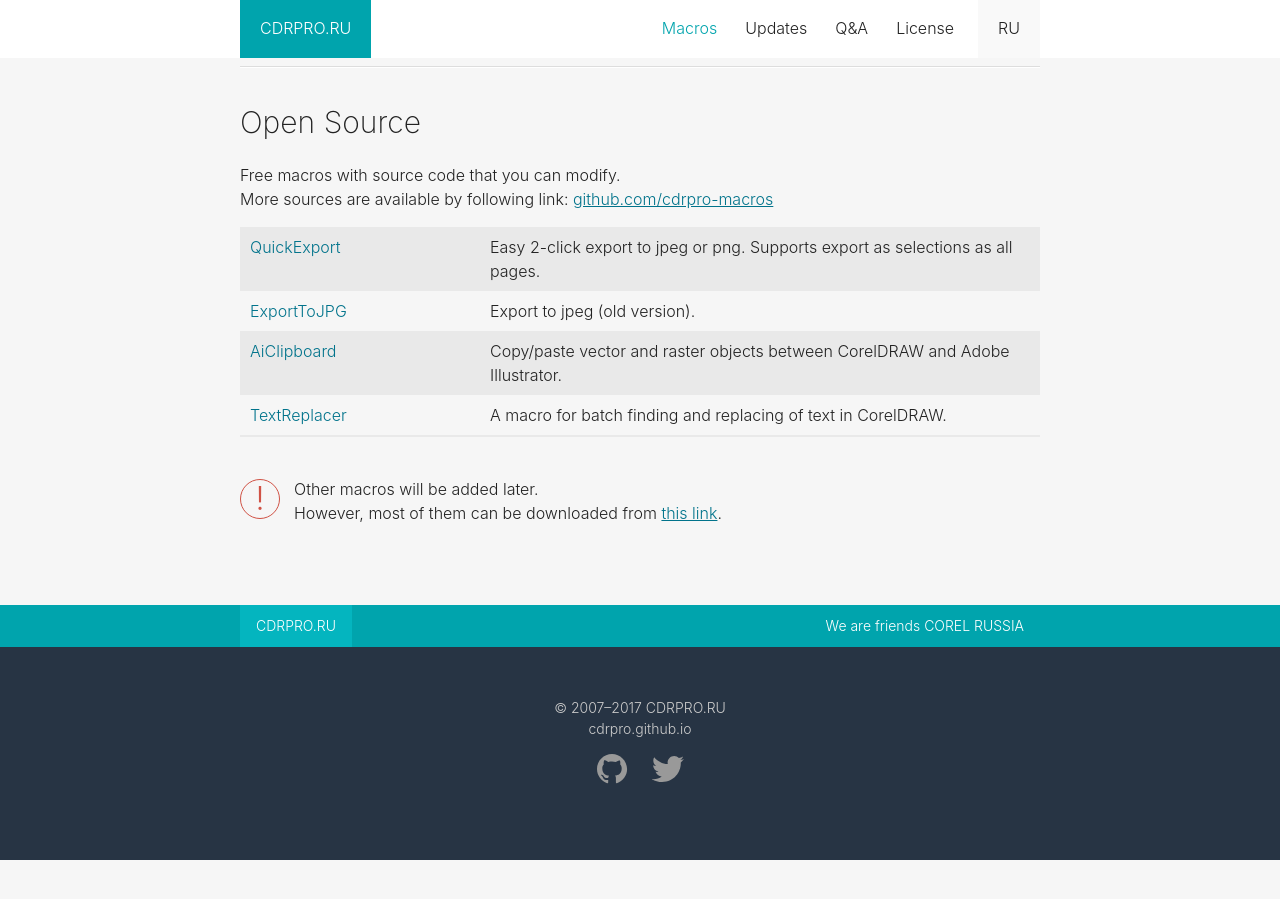
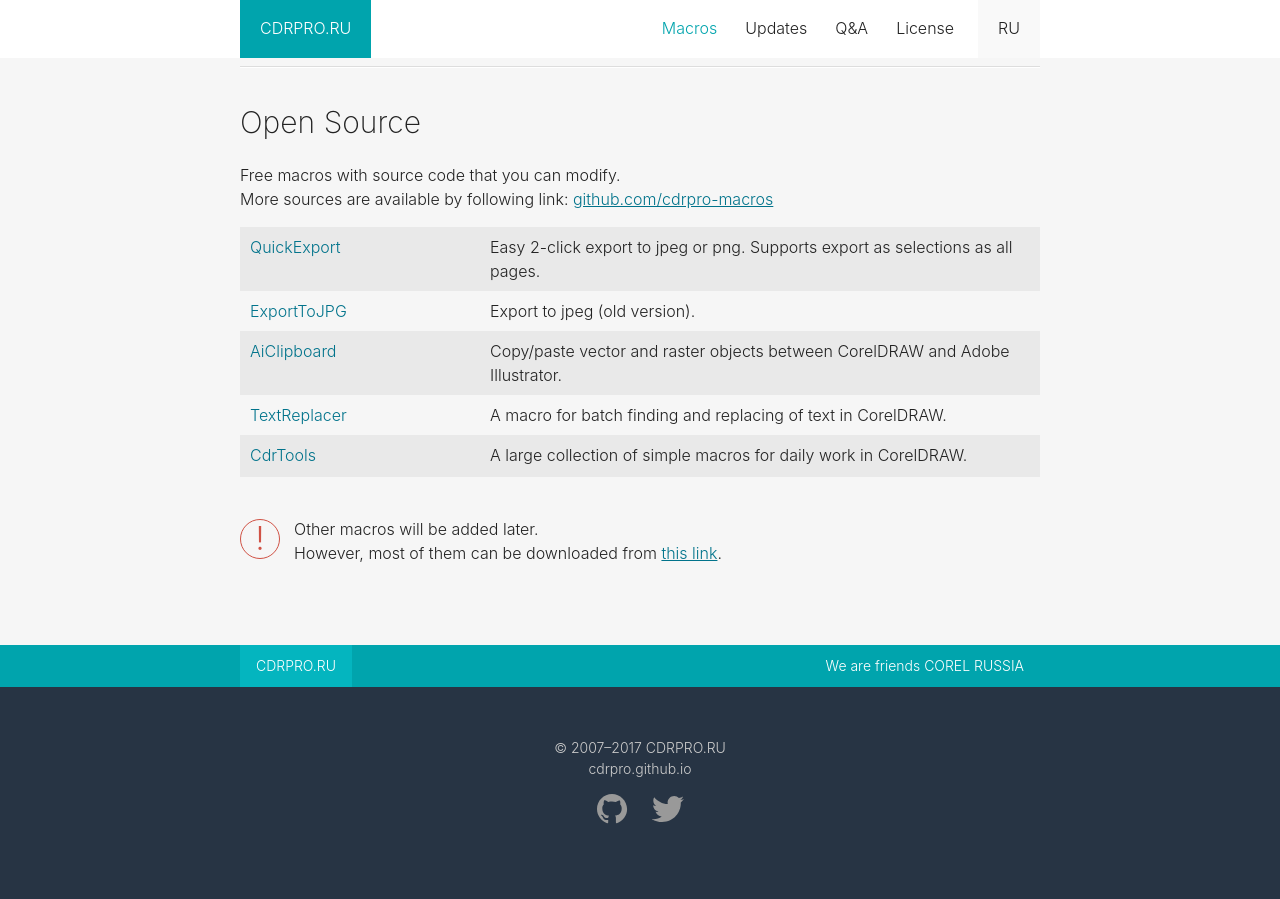
Before and after one commit to cdrpro/cdrpro.github.io, a Jekyll site: the page built from en/macros/macros.html, in a window 1280 px wide and 900 px high, scrolled down 948 px. Built offline with Jekyll 4.4.1, drawn with Linux system fonts in a browser that asks for light colours; before the commit the page ends 1808 px from its top, so only the background shows below that.

Commit message:
Added CdrTools

```diff
--- a/_data/opensource_macros.yml
+++ b/_data/opensource_macros.yml
@@ -22,3 +22,9 @@
   description:
     ru: "Макрос для пакетного поиска и замены текста в CorelDRAW."
     en: "A macro for batch finding and replacing of text in CorelDRAW."
+cdrtools:
+  name: "CdrTools"
+  link: "https://github.com/cdrpro-macros/cdr-tools"
+  description:
+    ru: "Большая коллекция макросов для повседневной работы в CorelDRAW."
+    en: "A large collection of simple macros for daily work in CorelDRAW."
```
Also changed, not shown: _updates/2018-01-21.md (added, +7 -0 lines).
